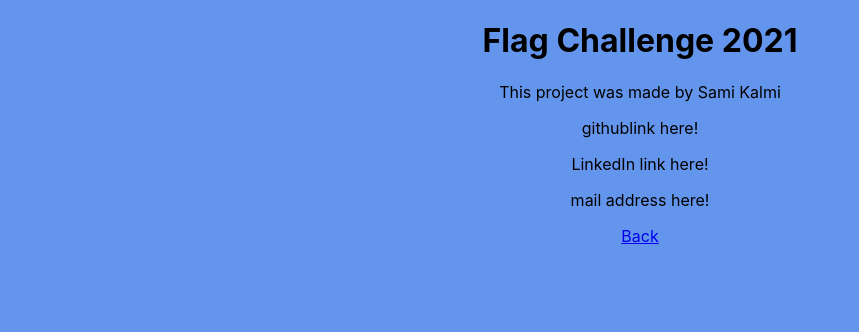
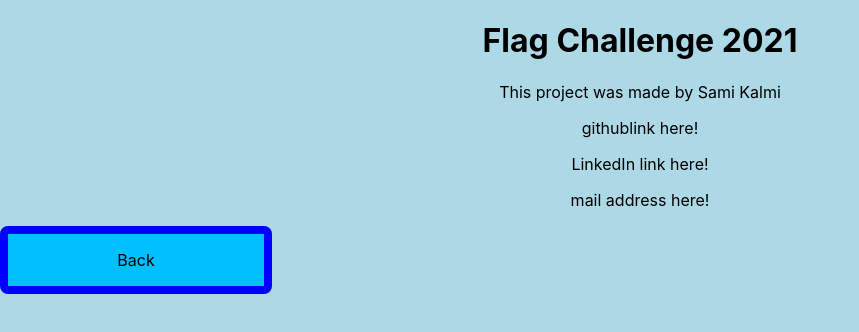
Before and after one commit to Paroni/flag-challenge, a React (Create React App) app: page /author in a window 1280 px wide. Shown: the top 332 px of the page, without its empty margins (0-859 px from the left). Built offline with nearby package versions, Linux system fonts and the light colour scheme.

Commit message:
Refactor BackButton to NavigationButton

```diff
--- a/src/About.tsx
+++ b/src/About.tsx
@@ -1,5 +1,5 @@
 import React from 'react';
-import {Link} from "react-router-dom";
+import NavigationButton from "./NavigationButton";
 
 function About() {
   return (
@@ -9,11 +9,7 @@ function About() {
           Flag Challenge is based on ...
         </p>
       </div>
-      <div>
-        <Link to={"/"} >
-          Back
-        </Link>
-      </div>
+      <NavigationButton target={"/"} text={"Back"}/>
     </div>
   );
 }
--- a/src/Author.tsx
+++ b/src/Author.tsx
@@ -1,5 +1,5 @@
 import React from 'react';
-import {Link} from "react-router-dom";
+import NavigationButton from "./NavigationButton";
 
 function Author() {
   return (
@@ -18,11 +18,7 @@ function Author() {
           mail address here!
         </p>
       </div>
-      <div>
-        <Link to={"/"} >
-          Back
-        </Link>
-      </div>
+      <NavigationButton target={"/"} text={"Back"}/>
     </div>
   );
 }
--- a/src/Leaderboards.tsx
+++ b/src/Leaderboards.tsx
@@ -1,5 +1,5 @@
 import React from 'react';
-import {Link} from "react-router-dom";
+import NavigationButton from "./NavigationButton";
 
 function Leaderboards() {
   return (
@@ -9,11 +9,7 @@ function Leaderboards() {
           Leaderboards
         </p>
       </div>
-      <div>
-        <Link to={"/"} >
-          Back
-        </Link>
-      </div>
+      <NavigationButton target={"/"} text={"Back"}/>
     </div>
   );
 }
--- /dev/null
+++ b/src/NavigationButton.tsx
@@ -0,0 +1,19 @@
+import React from 'react';
+import {Link} from "react-router-dom";
+
+function NavigationButton(
+  props: {
+    target: string
+    text: string
+  }
+) {
+  return (
+    <div className={"NavigationButton"}>
+      <Link to={props.target} className={"NavigationButton-link"}>
+        {props.text}
+      </Link>
+    </div>
+  )
+}
+
+export default NavigationButton;
--- a/src/styles.scss
+++ b/src/styles.scss
@@ -1,5 +1,6 @@
 $font-stack: -apple-system, BlinkMacSystemFont, 'Segoe UI', 'Roboto', 'Oxygen', 'Ubuntu', 'Cantarell', 'Fira Sans', 'Droid Sans', 'Helvetica Neue', sans-serif;
 $text-color: #000000;
+$button-color: #000000;
 
 %font-basic {
   font-family: $font-stack;
@@ -10,7 +11,7 @@ body {
   @extend %font-basic;
   color: $text-color;
   margin: 0;
-  background-color: cornflowerblue;
+  background-color: lightblue;
   -webkit-font-smoothing: antialiased;
   -moz-osx-font-smoothing: grayscale;
 }
@@ -39,6 +40,10 @@ body {
     box-sizing: border-box;
     height: calc(100% - #{$header-height} - #{$body-vertical-margin}*2);
     width: 65rem;
+    display: flex;
+    flex-direction: column;
+    justify-content: flex-start;
+    align-items: center;
     border: darkorchid solid 0.5rem;
     border-radius: 1rem;
     margin: $body-vertical-margin auto;
@@ -46,8 +51,32 @@ body {
   }
 }
 
+.NavigationButton {
+  width: 16rem;
+  border: blue solid 0.5rem;
+  border-radius: 0.5rem;
+}
+
+.NavigationButton-link {
+  text-decoration: none;
+  color: $button-color;
+  background-color: deepskyblue;
+  display: block;
+  padding: 1rem 2rem;
+}
+
+.NavigationButton-link:hover {
+  color: $button-color;
+  background-color: aqua;
+}
+
+.NavigationButton-link:active {
+  color: $button-color;
+  background-color: dodgerblue;
+}
+
 .Choices-option {
-  background-color: lightblue;
+  background-color: cornflowerblue;
   border-radius: 0.5rem;
   border-color: darkslateblue;
   border-style: solid;
--- a/src/timeTrial/TimeTrialLoss.tsx
+++ b/src/timeTrial/TimeTrialLoss.tsx
@@ -4,6 +4,7 @@ import SectionTitle from "../SectionTitle";
 import Flag from "../Flag";
 import Choices from "../Choices";
 import {Link} from "react-router-dom";
+import NavigationButton from "../NavigationButton";
 
 function TimeTrialLoss(
   props: {
@@ -23,10 +24,8 @@ function TimeTrialLoss(
       />
       <div>
         <h2>You lost!</h2>
-        <div>
-          <Link to={"/challenge"} onClick={() => props.handleReset()} >
-            Start Over
-          </Link>
+        <div onClick={() => props.handleReset()}>
+          <NavigationButton target={"/challenge"} text={"Start Over"}/>
         </div>
       </div>
     </div>
--- a/src/timeTrial/TimeTrialStart.tsx
+++ b/src/timeTrial/TimeTrialStart.tsx
@@ -1,5 +1,5 @@
 import React from 'react';
-import {Link} from "react-router-dom";
+import NavigationButton from "../NavigationButton";
 
 function TimeTrialStart(
   props: {
@@ -14,11 +14,7 @@ function TimeTrialStart(
         </button>
       </div>
 
-      <div>
-        <Link to={"/"} >
-          Back
-        </Link>
-      </div>
+      <NavigationButton target={"/"} text={"Back"}/>
     </div>
   )
 }
```
Also changed, not shown: src/ConfirmButton.tsx (deleted, +0 -11 lines).
